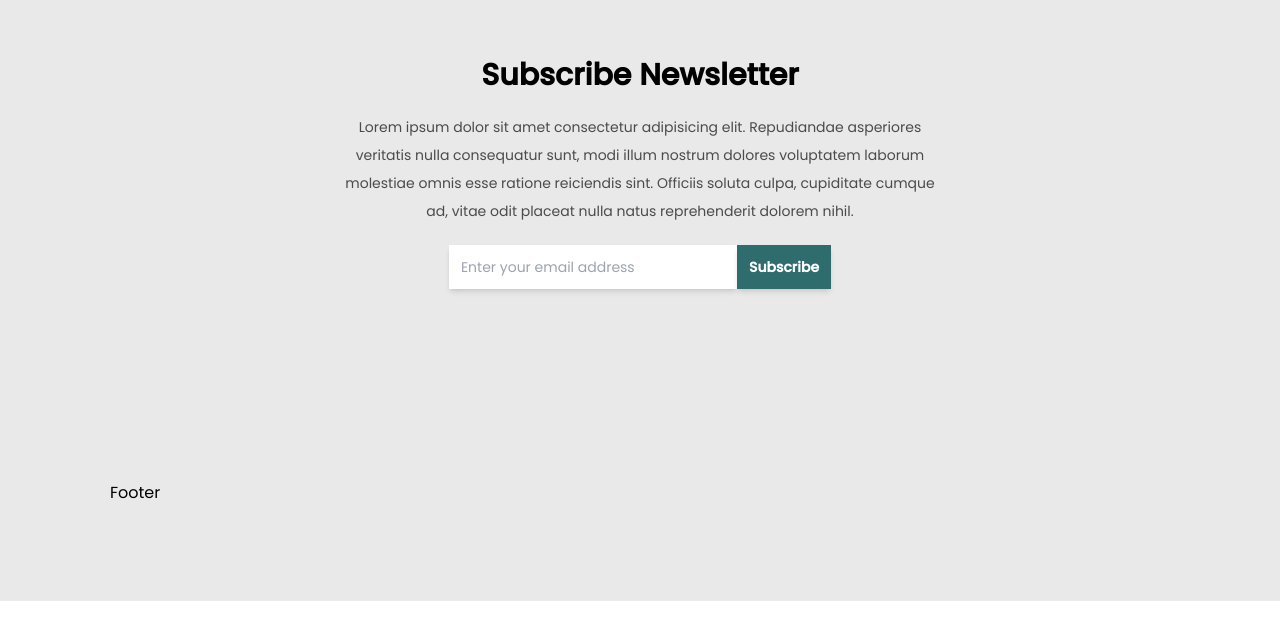
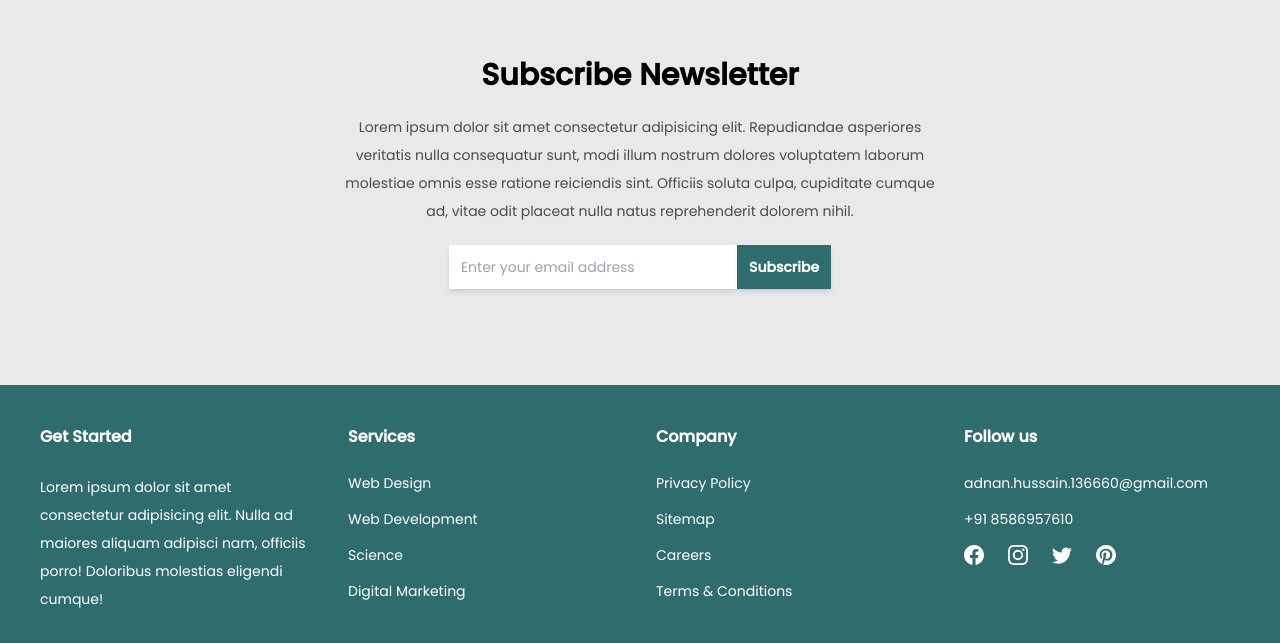
Before and after one commit to adnan25042001/skillex, a React (Vite) app: page / in a window 1280 px wide. Shown: the part 3990-4633 px from the top of the page. Before the commit the page ends 4591 px from the top, so only its background shows below. Built offline with nearby package versions, Linux system fonts and the light colour scheme.

Commit message:
completed footer section

```diff
--- a/src/components/container/Footer.jsx
+++ b/src/components/container/Footer.jsx
@@ -1,7 +1,99 @@
 import React from "react";
+import {
+    BsFacebook,
+    BsInstagram,
+    BsTwitter,
+    BsPinterest,
+} from "react-icons/bs";
+import { motion } from "framer-motion";
 
 const Footer = () => {
-    return <div className="section">Footer</div>;
+    return (
+        <motion.div
+            initial={{ height: 0 }}
+            whileInView={{ height: "auto" }}
+            transition={{ duration: 1 }}
+            className="bg-Teal p-10"
+        >
+            <div className="grid md:grid-cols-4 sm:grid-cols-3 xs:grid-cols-2 grid-cols-1 place-items-start gap-8 text-white">
+                <div>
+                    <div className="font-bold mb-6">Get Started</div>
+                    <p className="text-sm leading-7">
+                        Lorem ipsum dolor sit amet consectetur adipisicing elit.
+                        Nulla ad maiores aliquam adipisci nam, officiis porro!
+                        Doloribus molestias eligendi cumque!
+                    </p>
+                </div>
+                <div>
+                    <div className="font-bold mb-6">Services</div>
+                    <div className="flex flex-col gap-4">
+                        <a href="" className="text-sm hover:underline">
+                            Web Design
+                        </a>
+                        <a href="" className="text-sm hover:underline">
+                            Web Development
+                        </a>
+                        <a href="" className="text-sm hover:underline">
+                            Science
+                        </a>
+                        <a href="" className="text-sm hover:underline">
+                            Digital Marketing
+                        </a>
+                    </div>
+                </div>
+                <div>
+                    <div className="font-bold mb-6">Company</div>
+                    <div className="flex flex-col gap-4">
+                        <a href="" className="text-sm hover:underline">
+                            Privacy Policy
+                        </a>
+                        <a href="" className="text-sm hover:underline">
+                            Sitemap
+                        </a>
+                        <a href="" className="text-sm hover:underline">
+                            Careers
+                        </a>
+                        <a href="" className="text-sm hover:underline">
+                            Terms & Conditions
+                        </a>
+                    </div>
+                </div>
+                <div>
+                    <div className="font-bold mb-6">Follow us</div>
+                    <div className="text-sm mb-4">
+                        adnan.hussain.136660@gmail.com
+                    </div>
+                    <div className="text-sm">+91 8586957610</div>
+                    <div className="flex gap-6 mt-4">
+                        <a
+                            href=""
+                            className="hover:scale-150 text-xl duration-300"
+                        >
+                            <BsFacebook />
+                        </a>
+                        <a
+                            href=""
+                            className="hover:scale-150 text-xl duration-300"
+                        >
+                            <BsInstagram />
+                        </a>
+                        <a
+                            href=""
+                            className="hover:scale-150 text-xl duration-300"
+                        >
+                            <BsTwitter />
+                        </a>
+                        <a
+                            href=""
+                            className="hover:scale-150 text-xl duration-300"
+                        >
+                            <BsPinterest />
+                        </a>
+                    </div>
+                </div>
+            </div>
+        </motion.div>
+    );
 };
 
 export default Footer;
```
